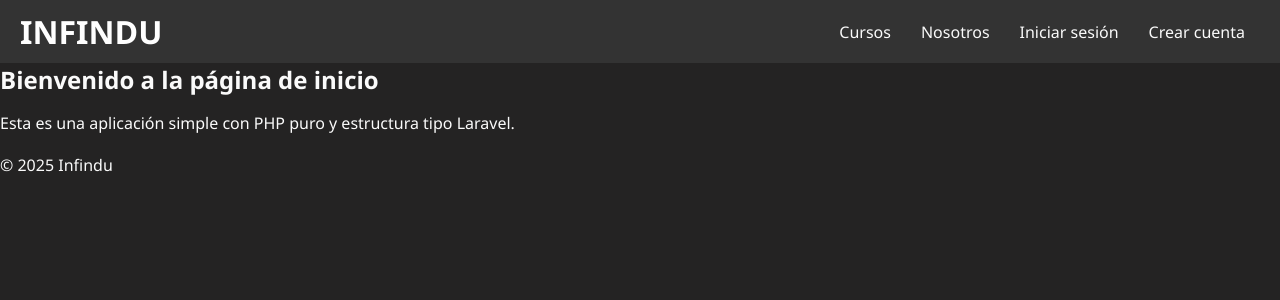
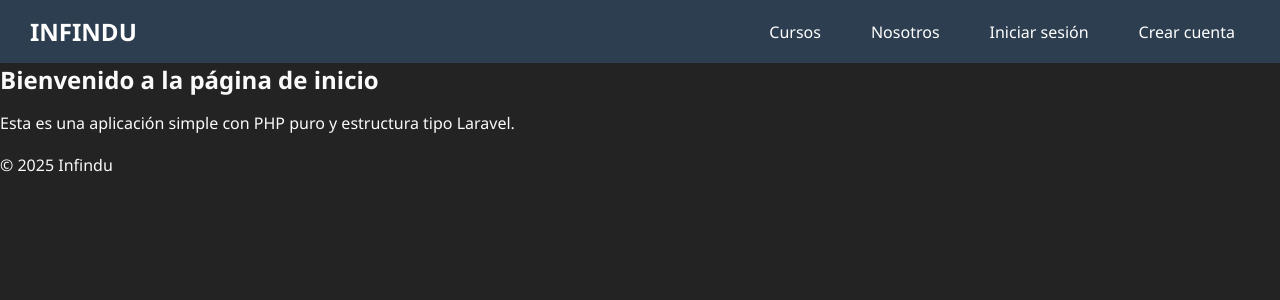
Before and after one commit to abdiasc/infindu, a PHP site: page / in a window 1280 px wide. Shown: the top 300 px of the page. Run offline with PHP 8.4, Linux system fonts and the light colour scheme.

Commit message:
Menu corregido

```diff
--- a/public/css/style.css
+++ b/public/css/style.css
@@ -876,3 +876,52 @@ header{
 footer{
     margin-top: 20px;
 }
+
+
+.main-header {
+    background-color: #2c3e50;
+    padding: 15px 30px;
+    display: flex;
+    justify-content: space-between;
+    align-items: center;
+    color: white;
+}
+
+.main-header .logo a {
+    color: white;
+    font-size: 24px;
+    text-decoration: none;
+    font-weight: bold;
+}
+
+.main-nav ul {
+    display: flex;
+    gap: 20px;
+    list-style: none;
+    margin: 0;
+    padding: 0;
+    align-items: center;
+}
+
+.main-nav a {
+    color: white;
+    text-decoration: none;
+    font-weight: 500;
+    transition: color 0.3s;
+}
+
+.main-nav a:hover {
+    color: #1abc9c;
+}
+
+.avatar-li {
+    margin: 0px;
+}
+
+.avatar-img {
+    width: 32px;
+    height: 32px;
+    border-radius: 50%;
+    object-fit: cover;
+    border: 2px solid white;
+}
--- a/resources/views/partials/header.php
+++ b/resources/views/partials/header.php
@@ -1,7 +1,12 @@
-<header>
-    <a style="color: #fff; text-decoration:none" href="/"><h1>INFINDU</h1></a>
-    <nav>
-        <ul style="display: flex; align-items: center; list-style: none; margin: 0; padding: 0;">
+
+
+<header class="main-header">
+    <div class="logo">
+        <a href="/">INFINDU</a>
+    </div>
+
+    <nav class="main-nav">
+        <ul>
             <li><a href="/cursos">Cursos</a></li>
             <li><a href="/nosotros">Nosotros</a></li>
 
@@ -19,12 +24,16 @@
                     }
                 ?>
 
-                     <?php if (!empty($profesor['avatar'])): ?>
-                        <li style="margin:0px;">
-                            <img style="width: 30px; height: 30px; border-radius: 50%; object-fit: cover;" src="../../../public/<?= htmlspecialchars($profesor['avatar']) ?>" alt="Avatar" width="120">
-                        </li>
-                    <?php endif; ?>
-
+                <?php if (!empty($profesor['avatar'])): ?>
+                    <li class="avatar-li">
+                        <img src="../../../public/<?= htmlspecialchars($profesor['avatar']) ?>" alt="Avatar" class="avatar-img">
+                    </li>
+                <?php endif; ?>
+                <?php if (!empty($estudiante['avatar'])): ?>
+                    <li class="avatar-li">
+                        <img src="../../../public/<?= htmlspecialchars($estudiante['avatar']) ?>" alt="Avatar" class="avatar-img">
+                    </li>
+                <?php endif; ?>
 
                 <li><strong><?= htmlspecialchars($_SESSION['usuario_nombre']) ?></strong></li>
                 <li><a href="/logout">Cerrar sesión</a></li>
```
Also changed, not shown: public/uploads/avatars/avatar_estudiante_684ca915b7085.jpg (added).
